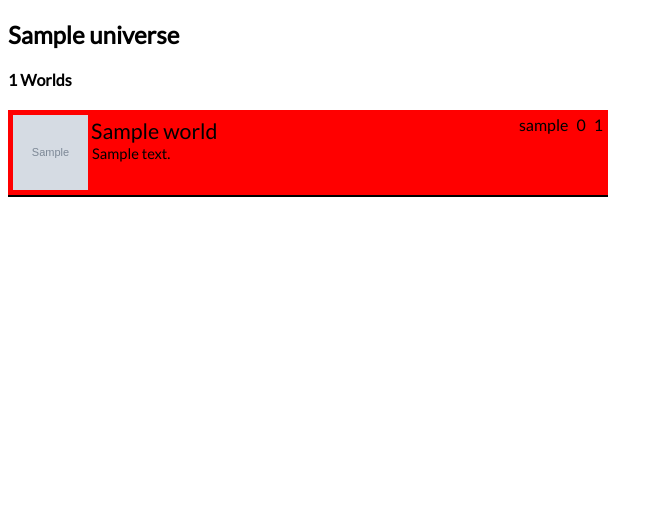
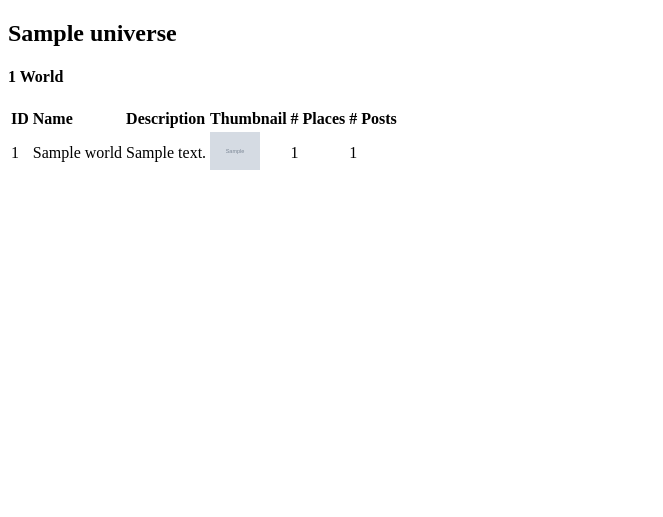
Before and after one commit to jacobbridges/MURPI, a Django app: page /universe/1/worlds/ in a window 1280 px wide. Shown: the top 517 px of the page, without its empty margins (0-663 px from the left). Run offline with Django 3.2, Linux system fonts and the light colour scheme; tables that the repository leaves empty hold one stand-in row (values such as "Sample post"); grey boxes marked "Sample" are stand-in pictures; data that the repository does not hold is empty.

Commit message:
simplified the worlds.html and tested model annotations

```diff
--- a/murpi_core/templates/murpi_core/worlds.html
+++ b/murpi_core/templates/murpi_core/worlds.html
@@ -4,78 +4,45 @@
     <meta charset="UTF-8">
     <title>Worlds</title>
     <link href='http://fonts.googleapis.com/css?family=Lato&subset=latin,latin-ext' rel='stylesheet' type='text/css'>
-    <style>
-        * {
-  font-family: Lato;
-}
-
-.list_area {
-  width: 600px;
-  height: 400px;
-  overflow-y: scroll;
-}
-
-.row {
-  background-color: #f00;
-  border-bottom: 2px solid black;
-  height: 75px;
-  padding: 5px;
-  position: relative;
-}
-
-.thumb {
-  height: 75px;
-  width: 75px;
-  vertical-align: middle;
-}
-
-.name {
-  font-size: 16pt;
-  position: absolute;
-  top: 8px;
-}
-
-.desc {
-  width: 400px;
-  font-size: 11pt;
-  position: relative;
-  top: 2px;
-  left: 1px;
-}
-
-.author {
-  float: right;
-}
-
-.num_chars {
-  float: right;
-  margin-left: 8px;
-}
-
-.num_places {
-  float: right;
-  margin-left: 8px;
-}
-    </style>
 </head>
 <body>
 
 <h2>{{ universe.name }}</h2>
 
-<h4>{{ universe.world_set.count }} Worlds</h4>
+{% with world_count=universe.world_set.count %}
+    {% if world_count == 1 %}
+    <h4>1 World</h4>
+    {% else %}
+    <h4>{{ world_count }} Worlds</h4>
+    {% endif %}
+{% endwith %}
 
 <div class="list_area">
 
-    {% for world in worlds %}
-    <div class="row">
-        <img class="thumb"  src="{{ world.thumbnail.url }}">
-        <span class="name">{{ world.name }}</span>
-        <span class="desc">{{ world.description|truncatewords:40 }}</span>
-        <span class="num_places">{{ world.place_set.count }}</span>
-        <span class="num_chars">{{ world.character_set.count }}</span>
-        <span class="author">{{ world.owner.user.username }}</span>
-    </div>
-    {% endfor %}
+<table>
+  <thead style="font-weight:bold">
+    <tr>
+      <td>ID</td>
+      <td>Name</td>
+      <td>Description</td>
+      <td>Thumbnail</td>
+      <td># Places</td>
+      <td># Posts</td>
+    </tr>
+  </thead>
+  <tbody>
+  {% for world in worlds %}
+    <tr>
+      <td>{{ world.id }}</td>
+      <td>{{ world.name }}</td>
+      <td>{{ world.description|truncatewords:40 }}</td>
+      <td><img src="{{ world.thumbnail.url }}" style="width:50px"></td>
+      <td>{{ world.place_set.count }}</td>
+      <td>{{ world.num_posts }}</td>
+    </tr>
+  {% endfor %}
+  </tbody>
+</table>
 
 </div>
 
--- a/murpi_core/views.py
+++ b/murpi_core/views.py
@@ -6,6 +6,7 @@ from django.shortcuts import get_object_or_404, render, redirect
 from django.contrib.messages import (debug, info, success, warning, error)
 from django.contrib.auth.models import User
 from django.db import IntegrityError
+from django.db.models import Count
 from django.core.paginator import Paginator, EmptyPage, PageNotAnInteger
 
 from MURPI.settings import DEFAULT_AVATAR, DEFAULT_BACKGROUND
@@ -192,7 +193,9 @@ def retrieve_place(request, place_id):
 @require_safe
 def retrieve_worlds(request, universe_id):
     universe = get_object_or_404(Universe, pk=universe_id)
-    worlds = World.objects.all().filter(universe_id=universe_id)
+    worlds = World.objects.all().filter(universe_id=universe_id).order_by('date_modified').annotate(num_posts=Count('place__scene__roleplaypost'))
+    for world in worlds:
+        print world.num_posts
     paginator = Paginator(worlds, 10)
     page = request.GET.get('page')
     try:
```
